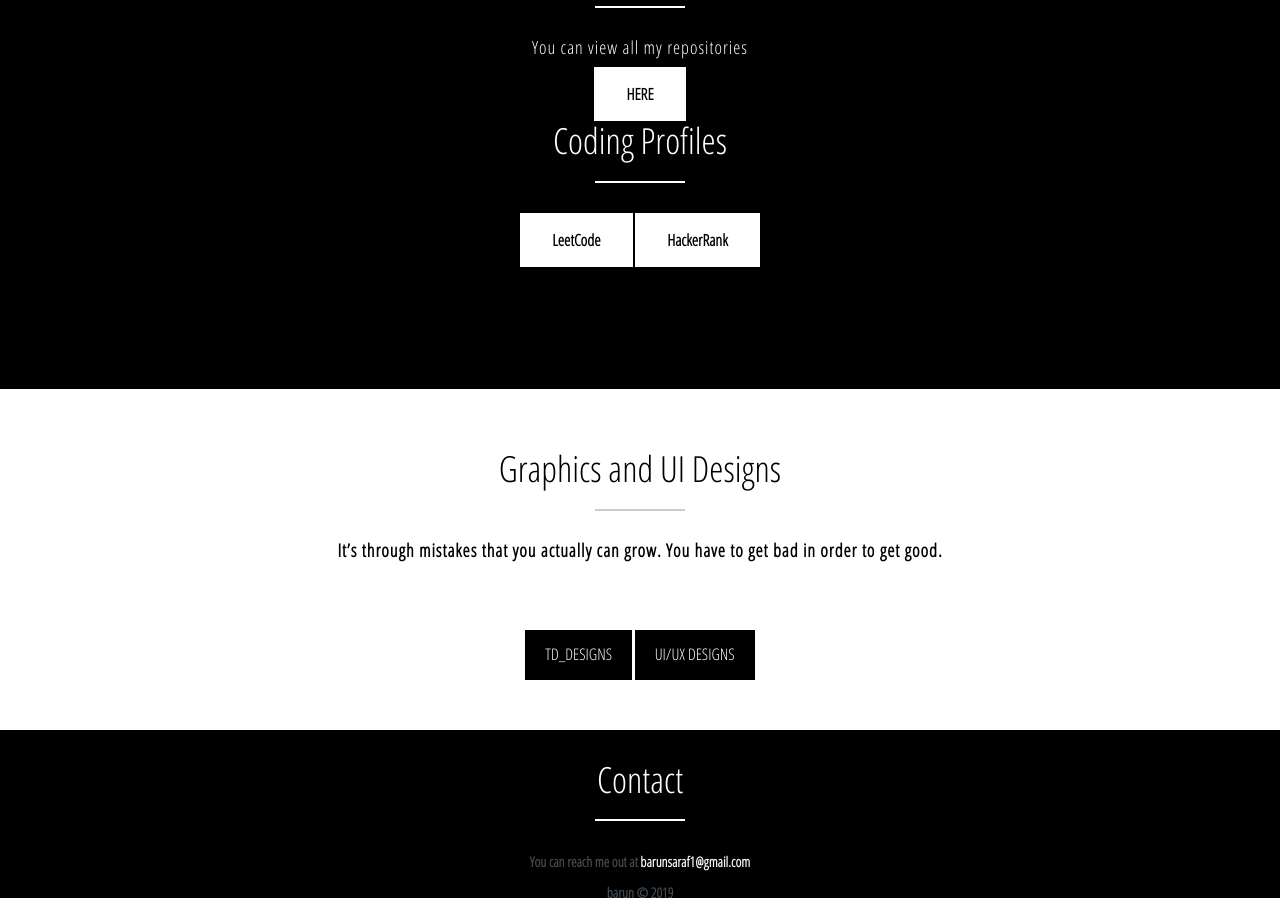
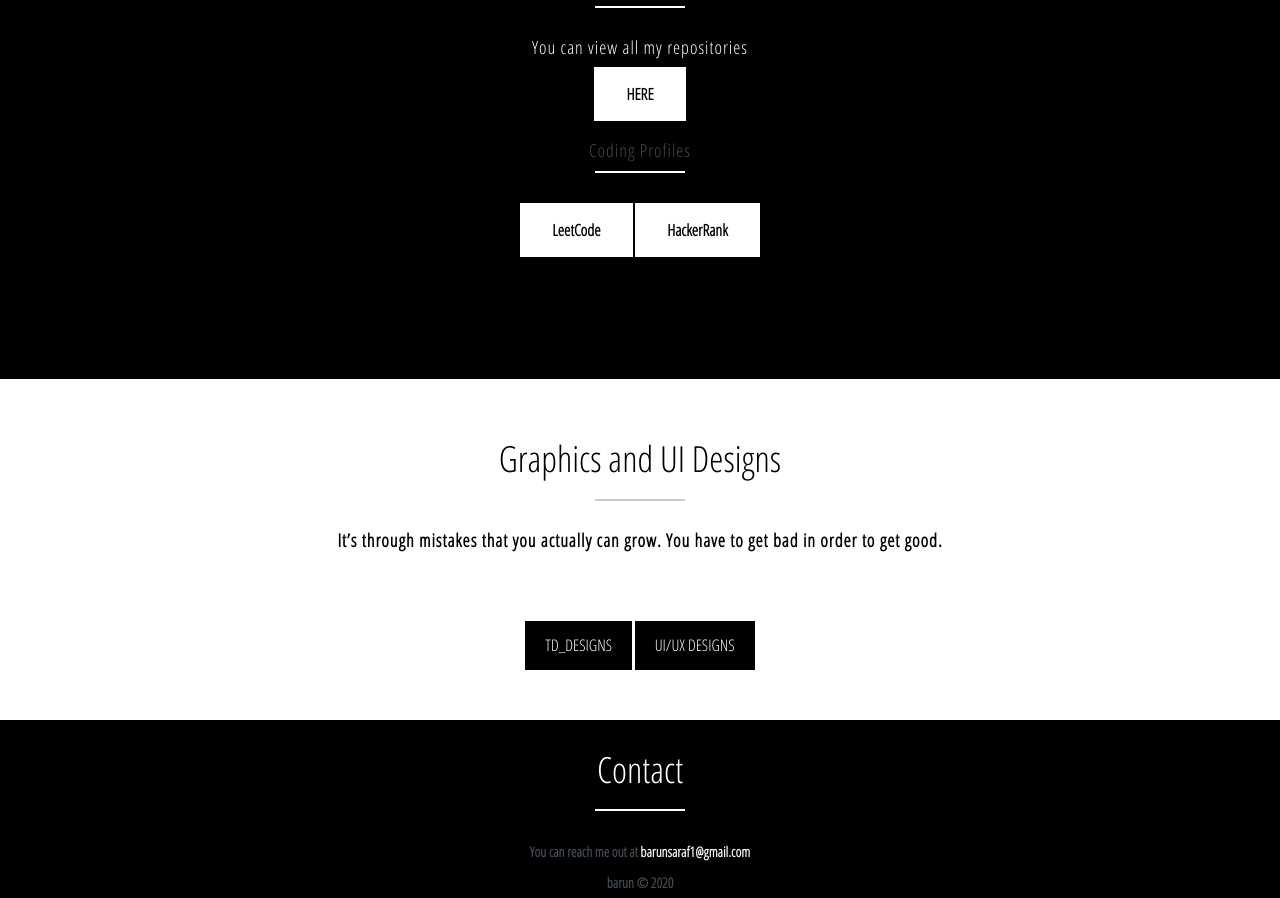
Before and after one commit to barunsarraf/barunsarraf.github.io, a plain HTML site: page index.html in a window 1280 px wide. Shown: the part 1373-2271 px from the top of the page. Drawn offline with Linux system fonts and the light colour scheme.

Commit message:
Update index.html
profiles updates

```diff
--- a/index.html
+++ b/index.html
@@ -168,8 +168,8 @@ function typeWriter() {
   text-decoration: none;
   display: inline-block;
   font-size: 16px;" onclick="myfunc()">HERE</button>
-
-      <h2>Coding Profiles</h2>
+      <br>
+      <h3>Coding Profiles</h3>
        <hr style="background-color: #ffffff">
 
        <button style="
@@ -254,7 +254,7 @@ function myFunction() {
       <hr style="background-color: #ffffff">
 
       <p>You can reach me out at <a href="https://www.gmail.com"> barunsaraf1@gmail.com</a></p>
-          <p class="footer-company-name">barun &copy; 2019</p>
+          <p class="footer-company-name">barun &copy; 2020</p>
 
           <a href="https://github.com/barunsarraf"><i class="fa fa-github"></i></a>
           &nbsp
```
